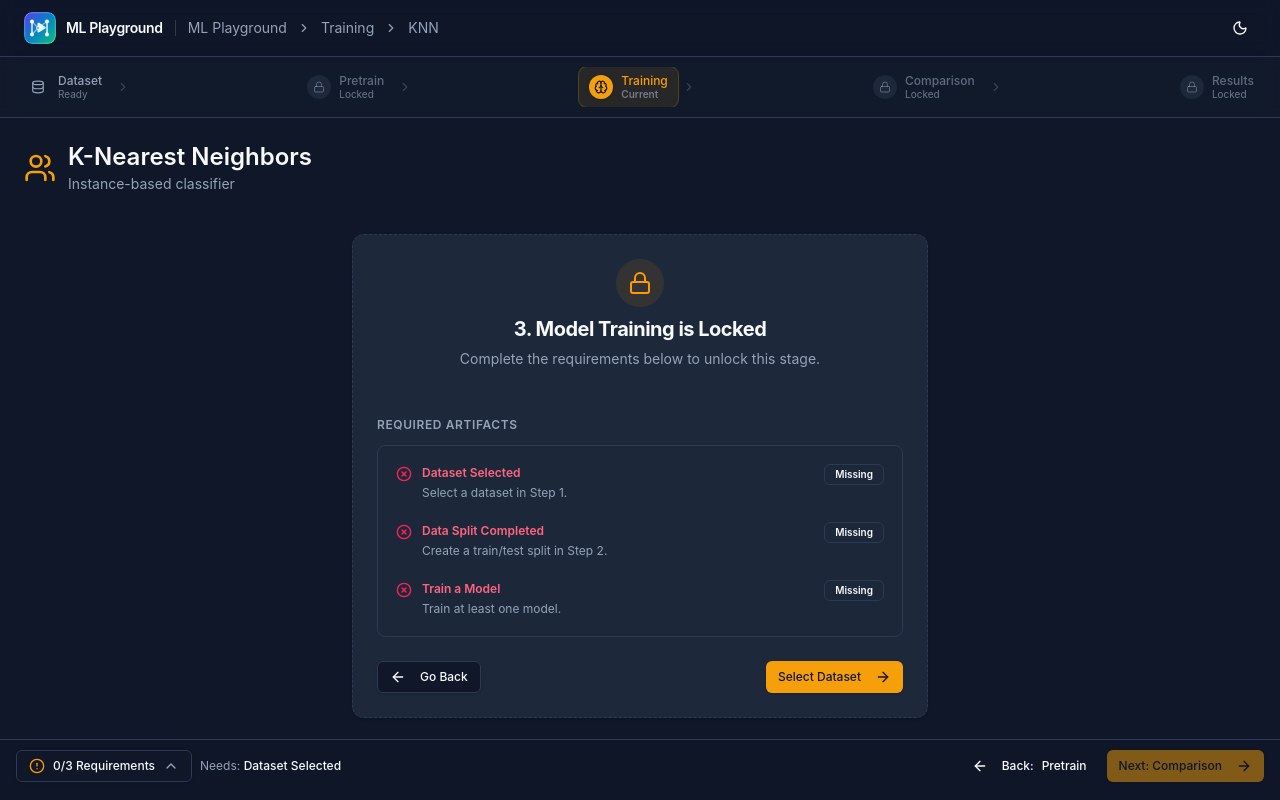
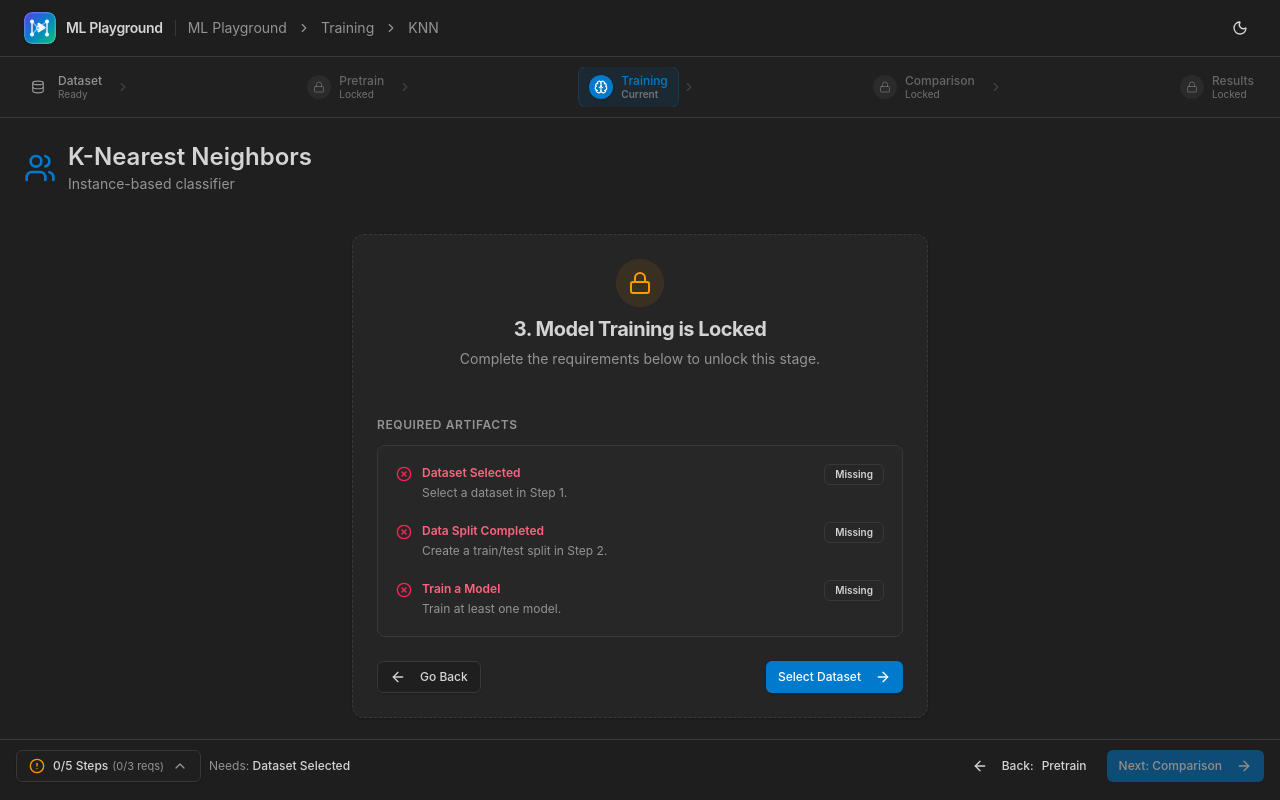
Before and after one commit to mrishab/ML-Playground, a React (Vite) app: page /train/knn in a window 1280 px wide. Built offline with nearby package versions, Linux system fonts and the light colour scheme.

Commit message:
feat(theme): apply VS Code dark mode palette and fix persistent 5-step counter

```diff
--- a/src/components/pipeline/ActionGateBar.tsx
+++ b/src/components/pipeline/ActionGateBar.tsx
@@ -29,6 +29,9 @@ export function ActionGateBar(props: ActionGateProps) {
           onToggle={() =>
             state.setShowChecklistDetails(!state.showChecklistDetails)
           }
+          completedSteps={state.completedSteps}
+          totalSteps={state.totalSteps}
+          currentStepId={state.currentStepId}
         />
         <div className="flex items-center gap-1.5 sm:gap-2 shrink-0">
           <ActionGateBackButton
--- a/src/components/pipeline/action-gate/ActionGateChecklistButton.tsx
+++ b/src/components/pipeline/action-gate/ActionGateChecklistButton.tsx
@@ -1,25 +1,20 @@
 import { CheckCircle2, AlertCircle, ChevronUp } from "lucide-react";
 import { Button } from "@/components/ui/button";
 import { cn } from "@/lib/utils";
-import type { ActionGateChecklistItem } from "./types";
+import type { ActionGateChecklistButtonProps } from "./types";
 
-interface ActionGateChecklistButtonProps {
-  satisfiedCount: number;
-  totalCount: number;
-  allSatisfied: boolean;
-  missingItems: ActionGateChecklistItem[];
-  isOpen: boolean;
-  onToggle: () => void;
-}
-
-export function ActionGateChecklistButton({
+export function ActionGateChecklistButton(p: ActionGateChecklistButtonProps) {
+  const {
     satisfiedCount,
     totalCount,
     allSatisfied,
     missingItems,
     isOpen,
     onToggle,
-}: ActionGateChecklistButtonProps) {
+    completedSteps,
+    totalSteps,
+    currentStepId,
+  } = p;
   return (
     <div className="flex items-center gap-2">
       <Button
@@ -27,16 +22,20 @@ export function ActionGateChecklistButton({
         size="sm"
         onClick={onToggle}
         className="flex items-center gap-1.5 sm:gap-2 text-xs font-medium cursor-pointer px-2 sm:px-3"
+        title={`Step ${currentStepId} of ${totalSteps} (${satisfiedCount}/${totalCount} reqs completed)`}
       >
         {allSatisfied ? (
           <CheckCircle2 className="h-3.5 w-3.5 text-emerald-500 shrink-0" />
         ) : (
           <AlertCircle className="h-3.5 w-3.5 text-amber-500 shrink-0" />
         )}
+        <span className="flex items-center gap-1">
           <span>
-          {satisfiedCount}/{totalCount}{" "}
-          <span className="hidden sm:inline">Requirements</span>
-          <span className="sm:hidden">Reqs</span>
+            {completedSteps}/{totalSteps} Steps
+          </span>
+          <span className="hidden text-[11px] font-normal text-muted-foreground sm:inline">
+            ({satisfiedCount}/{totalCount} reqs)
+          </span>
         </span>
         <ChevronUp
           className={cn(
--- a/src/components/pipeline/action-gate/useActionGateState.ts
+++ b/src/components/pipeline/action-gate/useActionGateState.ts
@@ -24,10 +24,19 @@ export function useActionGateState({
   const allSatisfied = totalCount > 0 && satisfiedCount === totalCount;
   const missingItems = checklist.filter((item) => !item.satisfied);
 
+  const totalSteps = pipeline.steps.length;
+  const d1 = pipeline.hasDataset;
+  const d2 = d1 && pipeline.isSplitReady;
+  const d3 = d2 && pipeline.hasTrainedModel;
+  const cId = pipeline.currentStepId;
+  const completedSteps = [d1, d2, d3, d3 && cId >= 4, d3 && cId === 5].filter(
+    Boolean,
+  ).length;
+
   const handleNextClick = () => {
-    if (primaryAction?.onClick) primaryAction.onClick();
-    else if (primaryAction?.linkTo) navigate(primaryAction.linkTo);
-    else if (pipeline.nextStepRoute && pipeline.canProceedToNext) {
+    if (primaryAction?.onClick) return primaryAction.onClick();
+    if (primaryAction?.linkTo) return navigate(primaryAction.linkTo);
+    if (pipeline.nextStepRoute && pipeline.canProceedToNext) {
       navigate(pipeline.nextStepRoute);
     }
   };
@@ -39,6 +48,8 @@ export function useActionGateState({
     totalCount,
     allSatisfied,
     missingItems,
+    totalSteps,
+    completedSteps,
     showChecklistDetails,
     setShowChecklistDetails,
     handleNextClick,
--- a/src/components/pretraining/explore/outlier/useBoxPlotOptions.ts
+++ b/src/components/pretraining/explore/outlier/useBoxPlotOptions.ts
@@ -20,9 +20,9 @@ export function useBoxPlotOptions(numericColumnData: NumericColumnData[]) {
         name: col.column,
         y: col.values,
         boxpoints: "outliers",
-        marker: { size: 4, color: isDark ? "#38bdf8" : "#0284c7" },
-        line: { color: isDark ? "#38bdf8" : "#0284c7", width: 1.5 },
-        fillcolor: isDark ? "rgba(56,189,248,0.15)" : "rgba(2,132,199,0.12)",
+        marker: { size: 4, color: isDark ? "#4fc1ff" : "#0284c7" },
+        line: { color: isDark ? "#4fc1ff" : "#0284c7", width: 1.5 },
+        fillcolor: isDark ? "rgba(79,193,255,0.15)" : "rgba(2,132,199,0.12)",
       })),
     [numericColumnData, isDark],
   );
@@ -32,11 +32,11 @@ export function useBoxPlotOptions(numericColumnData: NumericColumnData[]) {
       margin: { t: 20, r: 10, b: 80, l: 40 },
       paper_bgcolor: "transparent",
       plot_bgcolor: "transparent",
-      font: { family: "inherit", color: isDark ? "#cbd5e1" : "#334155" },
+      font: { family: "inherit", color: isDark ? "#d4d4d4" : "#334155" },
       hoverlabel: {
-        bgcolor: isDark ? "#1e293b" : "#ffffff",
-        font: { family: "inherit", color: isDark ? "#f8fafc" : "#0f172a" },
-        bordercolor: isDark ? "#334155" : "#e2e8f0",
+        bgcolor: isDark ? "#252526" : "#ffffff",
+        font: { family: "inherit", color: isDark ? "#d4d4d4" : "#0f172a" },
+        bordercolor: isDark ? "#383838" : "#e2e8f0",
       },
       xaxis: {
         tickangle: -30,
--- a/src/components/pretraining/visualize/scatterPlotOptions.ts
+++ b/src/components/pretraining/visualize/scatterPlotOptions.ts
@@ -21,11 +21,11 @@ export function useScatterPlotLayout(
       margin: { t: 30, r: 16, b: 48, l: 48 },
       paper_bgcolor: "transparent",
       plot_bgcolor: "transparent",
-      font: { family: "inherit", color: isDark ? "#cbd5e1" : "#334155" },
+      font: { family: "inherit", color: isDark ? "#d4d4d4" : "#334155" },
       hoverlabel: {
-        bgcolor: isDark ? "#1e293b" : "#ffffff",
-        font: { family: "inherit", color: isDark ? "#f8fafc" : "#0f172a" },
-        bordercolor: isDark ? "#334155" : "#e2e8f0",
+        bgcolor: isDark ? "#252526" : "#ffffff",
+        font: { family: "inherit", color: isDark ? "#d4d4d4" : "#0f172a" },
+        bordercolor: isDark ? "#383838" : "#e2e8f0",
       },
       hovermode: "closest",
     }),
--- a/src/components/training/classification/roc/layout.ts
+++ b/src/components/training/classification/roc/layout.ts
@@ -21,11 +21,11 @@ export function useRocLayout(isDark: boolean): Partial<Plotly.Layout> {
       margin: { t: 20, r: 16, b: 50, l: 48 },
       paper_bgcolor: "transparent",
       plot_bgcolor: "transparent",
-      font: { color: isDark ? "#cbd5e1" : "#334155" },
+      font: { color: isDark ? "#d4d4d4" : "#334155" },
       hoverlabel: {
-        bgcolor: isDark ? "#1e293b" : "#ffffff",
-        font: { family: "inherit", color: isDark ? "#f8fafc" : "#0f172a" },
-        bordercolor: isDark ? "#334155" : "#e2e8f0",
+        bgcolor: isDark ? "#252526" : "#ffffff",
+        font: { family: "inherit", color: isDark ? "#d4d4d4" : "#0f172a" },
+        bordercolor: isDark ? "#383838" : "#e2e8f0",
       },
       height: 320,
       autosize: true,
--- a/src/components/training/classification/roc/traces.ts
+++ b/src/components/training/classification/roc/traces.ts
@@ -24,7 +24,7 @@ export function useRocTraces(
       mode: "lines" as const,
       name: "Random (AUC = 0.5)",
       line: {
-        color: isDark ? "#64748b" : "#94a3b8",
+        color: isDark ? "#808080" : "#94a3b8",
         width: 1,
         dash: "dash",
       },
--- a/src/index.css
+++ b/src/index.css
@@ -31,6 +31,7 @@
 @layer base {
   :root,
   .light {
+    color-scheme: light;
     --background: 0 0% 100%;
     --foreground: 222 47% 11%;
     --card: 0 0% 100%;
@@ -62,34 +63,35 @@
   }
 
   .dark {
-    --background: 222 47% 11%;
-    --foreground: 210 40% 98%;
-    --card: 217 33% 17%;
-    --card-foreground: 210 40% 98%;
-    --popover: 222 47% 11%;
-    --popover-foreground: 210 40% 98%;
-    --primary: 38 92% 50%;
-    --primary-foreground: 222 47% 11%;
-    --secondary: 217 33% 17%;
-    --secondary-foreground: 210 40% 98%;
-    --muted: 217 33% 17%;
-    --muted-foreground: 215 20% 65%;
-    --accent: 38 92% 50%;
-    --accent-foreground: 222 47% 11%;
-    --destructive: 0 84% 60%;
-    --destructive-foreground: 210 40% 98%;
-    --border: 217 33% 25%;
-    --input: 217 33% 25%;
-    --ring: 38 92% 50%;
+    color-scheme: dark;
+    --background: 0 0% 12%;
+    --foreground: 0 0% 83%;
+    --card: 0 0% 14.5%;
+    --card-foreground: 0 0% 83%;
+    --popover: 0 0% 15.5%;
+    --popover-foreground: 0 0% 83%;
+    --primary: 204 100% 40%;
+    --primary-foreground: 0 0% 100%;
+    --secondary: 0 0% 20%;
+    --secondary-foreground: 0 0% 83%;
+    --muted: 0 0% 17%;
+    --muted-foreground: 0 0% 58%;
+    --accent: 0 0% 21%;
+    --accent-foreground: 0 0% 95%;
+    --destructive: 0 85% 62%;
+    --destructive-foreground: 0 0% 100%;
+    --border: 0 0% 22%;
+    --input: 0 0% 22%;
+    --ring: 204 100% 42%;
     --radius: 0.75rem;
-    --chart-1: 38 92% 50%;
-    --chart-2: 142 76% 36%;
-    --chart-3: 199 89% 48%;
-    --chart-4: 280 65% 60%;
-    --chart-5: 340 75% 55%;
-    --success: 142 76% 36%;
-    --warning: 45 93% 47%;
-    --danger: 0 84% 60%;
+    --chart-1: 201 100% 65%;
+    --chart-2: 117 48% 68%;
+    --chart-3: 60 41% 77%;
+    --chart-4: 17 48% 64%;
+    --chart-5: 304 36% 65%;
+    --success: 117 48% 68%;
+    --warning: 49 100% 40%;
+    --danger: 0 85% 62%;
   }
 }
 
@@ -219,11 +221,7 @@
   }
 
   .gradient-dark {
-    background: linear-gradient(
-      180deg,
-      hsl(222 47% 11%) 0%,
-      hsl(217 33% 8%) 100%
-    );
+    background: linear-gradient(180deg, hsl(0 0% 14.5%) 0%, hsl(0 0% 12%) 100%);
   }
 
   .text-gradient {
@@ -451,14 +449,14 @@
 }
 
 .dark {
-  --sidebar: hsl(240 5.9% 10%);
-  --sidebar-foreground: hsl(240 4.8% 95.9%);
-  --sidebar-primary: hsl(224.3 76.3% 48%);
+  --sidebar: hsl(0 0% 14.5%);
+  --sidebar-foreground: hsl(0 0% 83%);
+  --sidebar-primary: hsl(204 100% 40%);
   --sidebar-primary-foreground: hsl(0 0% 100%);
-  --sidebar-accent: hsl(240 3.7% 15.9%);
-  --sidebar-accent-foreground: hsl(240 4.8% 95.9%);
-  --sidebar-border: hsl(240 3.7% 15.9%);
-  --sidebar-ring: hsl(217.2 91.2% 59.8%);
+  --sidebar-accent: hsl(0 0% 20%);
+  --sidebar-accent-foreground: hsl(0 0% 95%);
+  --sidebar-border: hsl(0 0% 20%);
+  --sidebar-ring: hsl(204 100% 42%);
 }
 
 @theme inline {
```
Also changed, not shown: src/components/pipeline/action-gate/types.ts (+12 -0 lines). Lines whose indentation alone changed are shown as unchanged.
